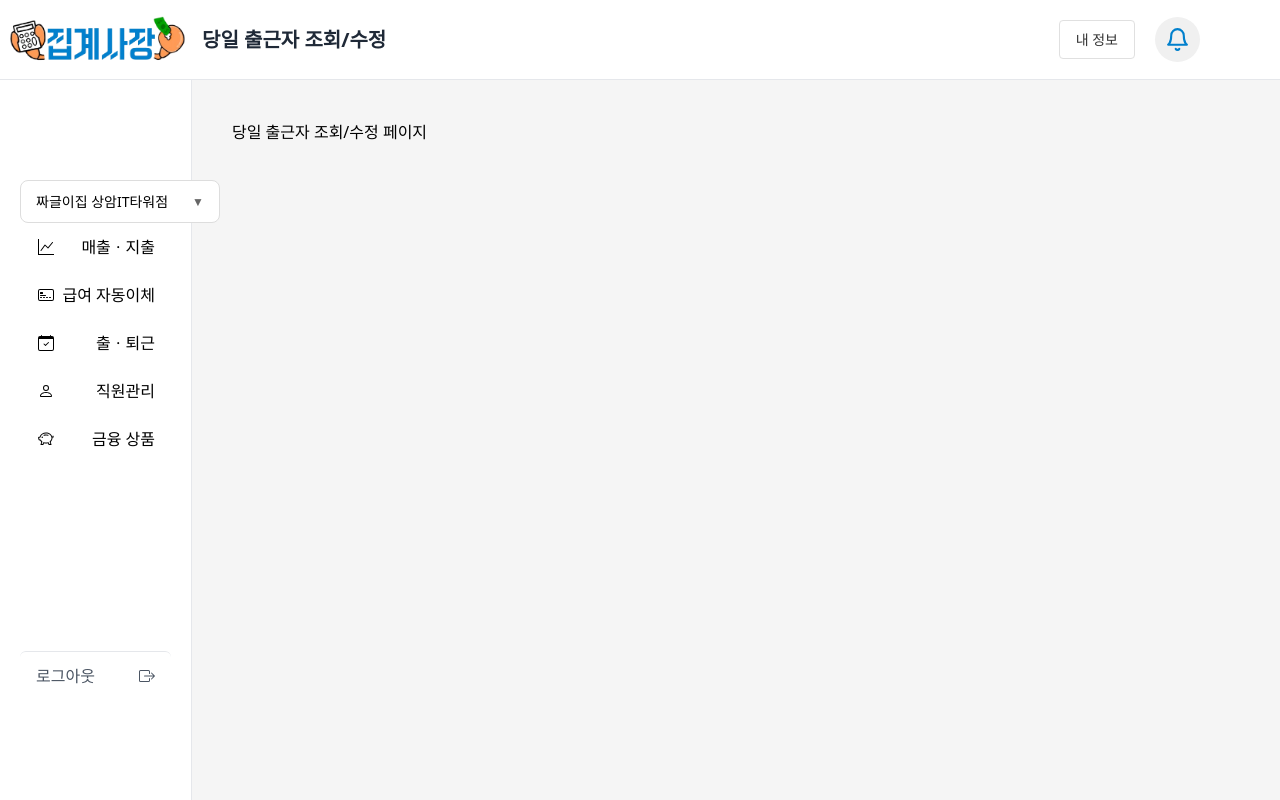
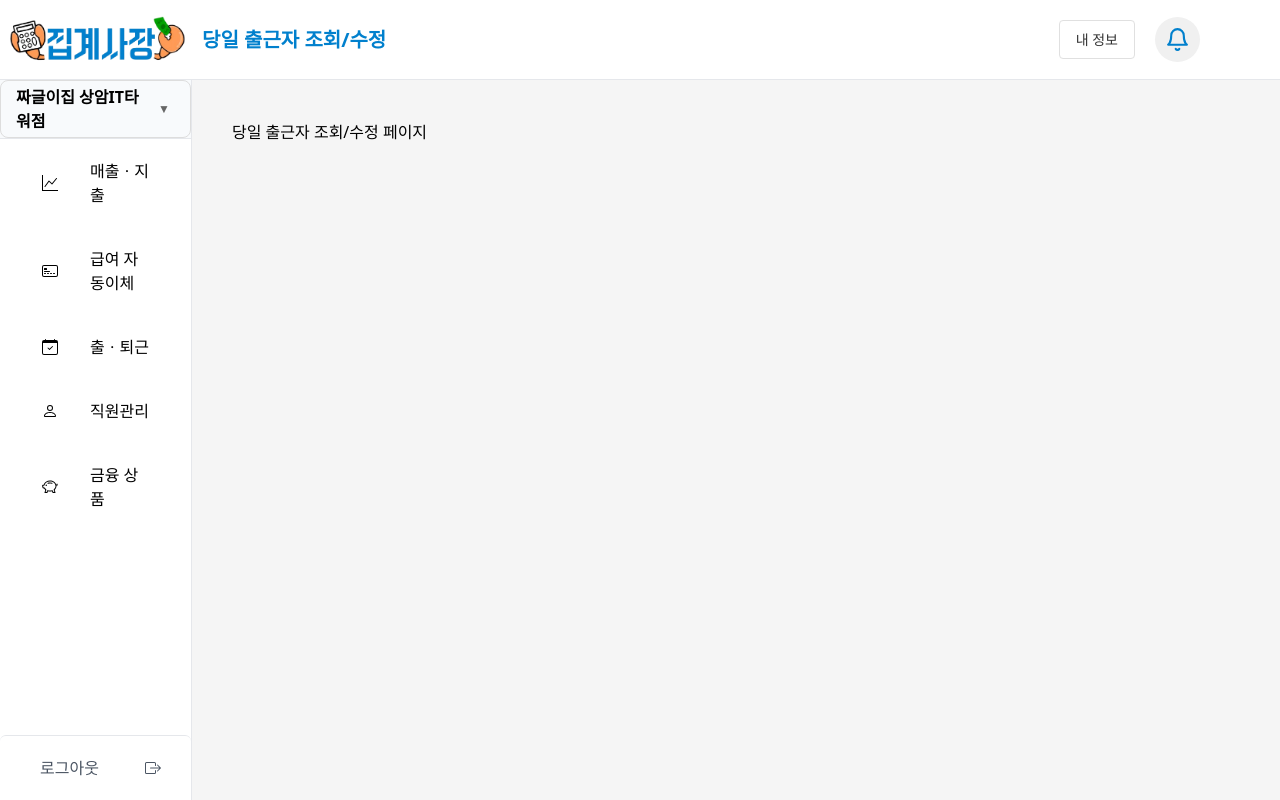
Before and after one commit to woorifisa-projects-3rd/MSA-FE, a Next.js app: page /attendance/daily-attendance in a window 1280 px wide. Built offline with nearby package versions, Linux system fonts and the light colour scheme.

Commit message:
fix:dropdown navigation 크기에 맞게 수정

```diff
--- a/components/dropdown/business-dropdown.js
+++ b/components/dropdown/business-dropdown.js
@@ -27,7 +27,7 @@ const BusinessSelectDropdown = () => {
                 className={`${styles.dropbtn} ${isOpen ? styles.active : ''}`}
                 onClick={() => setIsOpen(!isOpen)}
             >
-                <span>{selectedBusiness}</span>
+                <span className={styles.businessName}>{selectedBusiness}</span>
                 <span className={styles.arrow}>▼</span>
             </button>
             {isOpen && (
--- a/components/dropdown/business-dropdown.module.css
+++ b/components/dropdown/business-dropdown.module.css
@@ -2,29 +2,45 @@
 .dropdown {
     position: relative;
     display: inline-block;
-    width: 200px;
+    width: 100%;
+    height: 100%;
+    background-color: #f8fafc;
+    text-align: center;
 }
 
 .dropbtn {
     width: 100%;
+    height: 100%;
     padding: 10px 15px;
-    background-color: white;
+    background-color: #f8fafc;
     border: 1px solid #ddd;
     text-align: left;
     cursor: pointer;
-    font-size: 14px;
+    font-size: 16px;
+    font-weight: 600;
     display: flex;
-    justify-content: space-between;
-    align-items: center;
+    position: relative;
     border-radius: 8px;
 }
 
 .dropbtn.active {
     border-radius: 8px 8px 0 0;
+    text-align: center;
+}
+.businessName{
+    width: 100%;
+    height: 100%;
+    display: flex;
+    justify-content: center;
+    align-items: center;
+    padding-right: 30px;
 }
 
 .arrow {
-    margin-left: 10px;
+    position: absolute;
+    right: 20px;
+    top: 50%;
+    transform: translateY(-50%);
     font-size: 12px;
     color: #666;
 }
@@ -40,6 +56,7 @@
     z-index: 1000;
     box-shadow: 0 2px 5px rgba(0,0,0,0.1);
     border-radius: 0 0 8px 8px;
+    font-size: 14px;
 }
 
 .dropdownItem {
--- a/components/header/main-header/main-header.module.css
+++ b/components/header/main-header/main-header.module.css
@@ -34,7 +34,7 @@
 .headerTitle{
     font-size: 20px;
     font-weight: 600;
-    color: #1f2937;
+    color: var(--main-woori-blue);
     padding-left: 10px;
 }
 .headerMenu{
--- a/components/navigation/navigation.js
+++ b/components/navigation/navigation.js
@@ -16,10 +16,13 @@ export default function Navigation(){
 
     return (
         <nav className={classes.nav}>
-            <div>
+            {/* 상단 드롭다운 섹션 */}
+            <div className={classes.topSection}>
                 <BusinessSelectDropdown/>
             </div>
-            <div>
+
+            {/* 메인 네비게이션 섹션  */}
+            <div className={classes.navigationSection}>
                 <ul>
                     {NAVIGATION_ITEMS.map((item, index)=>(
                         <li
@@ -49,6 +52,8 @@ export default function Navigation(){
                     ))}
                 </ul>
             </div>
+
+            {/* 로그아웃 섹션 */}
             <div className={classes.logout}>
                 <div>로그아웃</div>
                 <div><BsBoxArrowRight /></div>
--- a/components/navigation/navigation.module.css
+++ b/components/navigation/navigation.module.css
@@ -3,53 +3,64 @@
     height: 100%;
     display: flex;
     flex-direction: column;
-    justify-content: space-between;
-    padding: 100px 20px;
     border-right: 1px solid #e5e7eb;
 }
 
+.topSection{
+    /* padding: 20px; */
+    width: 100%;
+    height: 8.2%;
+    border-bottom: 1px solid #e5e7eb;
+}
+.navigationSection{
+    flex:1;
+}
 
 .mainItemBox{
     display: flex;
-    justify-content: space-between;
     align-items: center;
-    padding: 12px 16px;
+    padding: 20px 40px;
     font-size: 16px;
     cursor: pointer;
-    transition: all 0.2s ease;
-    /* color: #4b5563; */
 }
-
 .mainItemBox.active {
     color: var(--woori-deep-blue);
+    background-color: #f5f5f5;
+    font-weight: 600;
+
 }
 
 .icon {
     font-size: 1rem;
-    min-width: 20px; /* 아이콘 색상 */
+    min-width: 20px;
+    margin-right: 30px;
+    font-weight: 600;
+
 }
 
 .subMenuBox{
     font-size: 12px;
-    padding: 5px 16px;
+    padding: 8px 20px 8px 90px;
     display: flex;
     flex-direction: column;
-    gap: 5px;
+    gap: 12px;
+    background-color: #f9fafb;
 }
 
 .subMenuItem{
     display: flex;
-    justify-content: end;
     width: 100%;
+    font-size: 13px;
 }
 .subMenuItemLink:hover{
     text-decoration: underline;
     text-underline-offset: 4px;
+    color: var(--woori-deep-blue);
 }
 
 
 .logout {
-    padding: 12px 16px;
+    padding: 20px 30px 20px 40px;
     display: flex;
     justify-content: space-between;
     align-items: center;
@@ -57,7 +68,7 @@
     cursor: pointer;
     border-radius: 6px;
     transition: all 0.2s ease;
-    margin-top: auto; /* 하단에 고정 */
+    margin-top: auto;
     border-top:  1px solid #e5e7eb;
 }
 .logout:hover {
```
